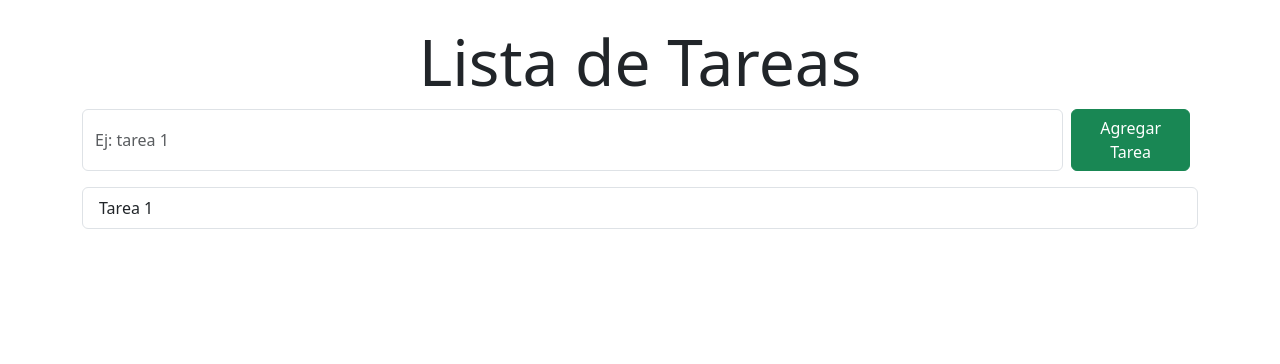
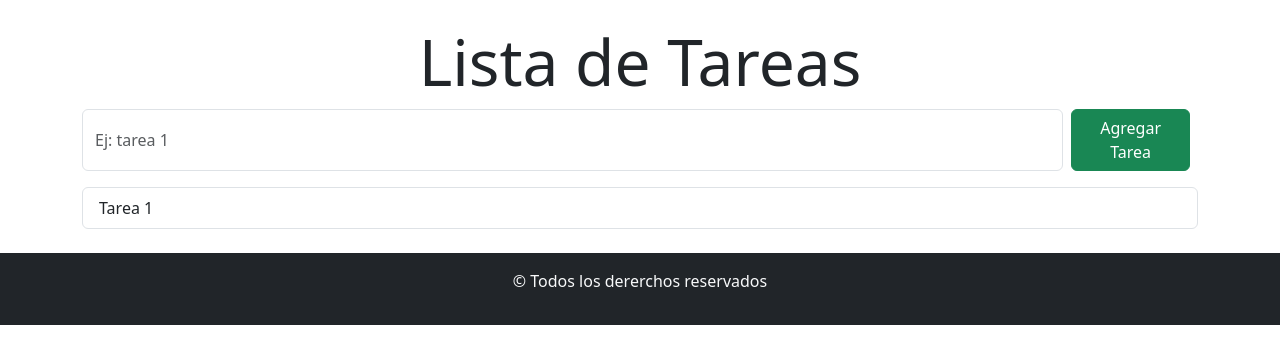
Before and after one commit to guadavillarreal/listaTareas, a React (Vite) app: page / in a window 1280 px wide. Shown: the top 364 px of the page. Built offline with nearby package versions, Linux system fonts and the light colour scheme.

Commit message:
agregamos el maquetado del componente Footer y lo agregamos al padre App.jsx para que sea hermano de listarea-container

```diff
--- a/src/App.jsx
+++ b/src/App.jsx
@@ -1,16 +1,20 @@
-import 'bootstrap/dist/css/bootstrap.min.css';
-import './App.css'
-import FormularioTareas from './components/FormularioTareas';
-import { Container } from 'react-bootstrap';
+import "bootstrap/dist/css/bootstrap.min.css";
+import "./App.css";
+import FormularioTareas from "./components/FormularioTareas";
+import { Container } from "react-bootstrap";
+import Footer from "./components/Footer";
 
 function App() {
-
   return (
-    <Container className='my-4'>
-      <h1 className='text-center display-3'>Lista de Tareas</h1>
-      <FormularioTareas/>
-    </Container>
-  )
+    <>
+      <Container className="my-4">
+        <h1 className="text-center display-3">Lista de Tareas</h1>
+        <FormularioTareas />
+      </Container>
+      <Footer></Footer>
+      {/*agregarle estilo lo que sea necesario para bajar el footer  */}
+    </>
+  );
 }
 
-export default App
+export default App;
--- /dev/null
+++ b/src/components/Footer.jsx
@@ -0,0 +1,9 @@
+const Footer = () => {
+    return (
+        <footer className="bg-dark text-light py-3 text-center">
+            <p>&copy; Todos los dererchos reservados</p>
+        </footer>
+    );
+};
+
+export default Footer;
```
